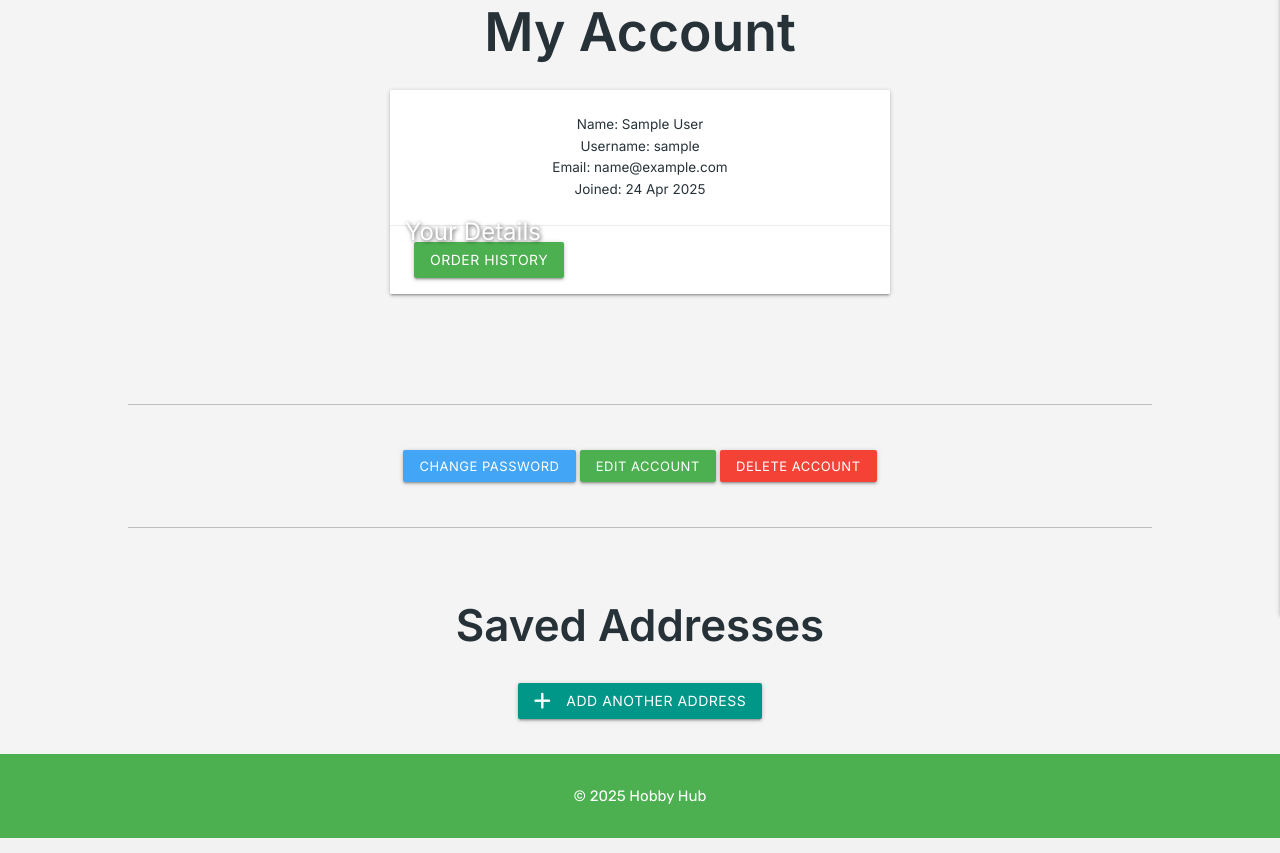
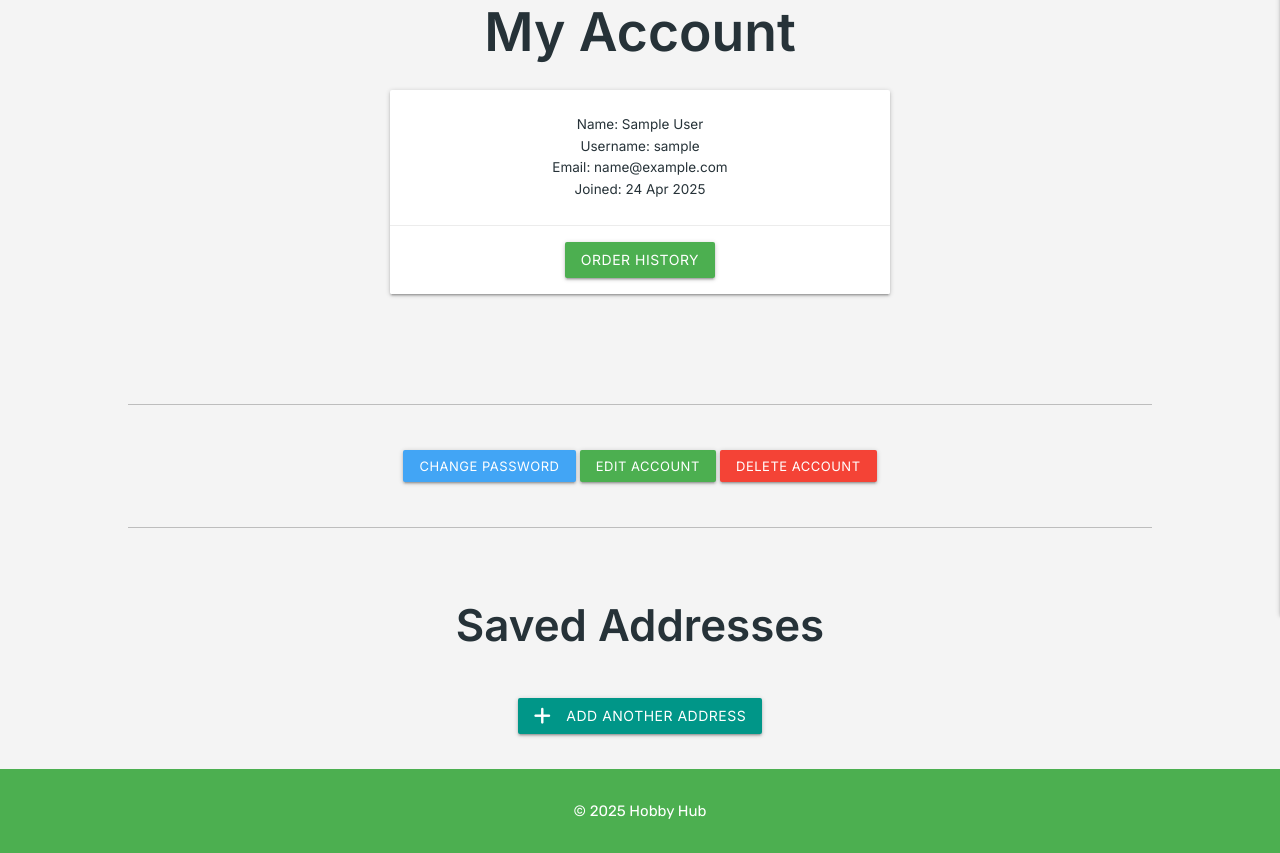
Before and after one commit to monkphin/HobbySub, a Django app: page /accounts/account/ in a window 1280 px wide. Shown: the part 245-1098 px from the top of the page. Run offline with Django 3.2, Linux system fonts and the light colour scheme; the visitor is signed in with stand-in values (Sample User, id 1); some libraries are stand-ins or nearby versions.

Commit message:
Users - tidied templates

```diff
--- a/static/css/style.css
+++ b/static/css/style.css
@@ -307,13 +307,6 @@ ul li i.left {
   }
 }
 
-.button-row {
-  display: flex;
-  gap: 1rem;
-  justify-content: center;
-  margin-bottom: 2rem;
-}
-
 .btn-group {
   display: flex;
   gap: 0.5rem;
@@ -501,3 +494,34 @@ h4 {
   z-index: 1;
   pointer-events: none;
 }
+
+.form-wrapper {
+  max-width: 700px;
+  margin: 0 auto;
+}
+
+.address-card {
+  min-height: 320px;
+}
+
+.button-row {
+  display: flex;
+  gap: 1rem;
+  justify-content: center;
+  margin-top: 2rem;
+  flex-wrap: wrap;
+}
+
+.padded-card-content {
+  padding-bottom: 2rem;
+}
+
+.card-action.centered-action {
+  text-align: center;
+}
+
+.center-btn {
+  display: flex;
+  justify-content: center;
+  align-items: center;
+}
--- a/users/templates/users/account.html
+++ b/users/templates/users/account.html
@@ -10,14 +10,13 @@
   <div class="row">
     <div class="details-wrapper">
       <div class="card details-card">
-        <div class="card-content">
-          <span class="card-title">Your Details</span>
+        <div class="card-content padded-card-content">
           <p><strong>Name:</strong> {{ request.user.first_name }} {{ request.user.last_name }}</p>
           <p><strong>Username:</strong> {{ request.user.username }}</p>
           <p><strong>Email:</strong> {{ request.user.email }}</p>
           <p><strong>Joined:</strong> {{ request.user.date_joined|date:"d M Y" }}</p>
         </div>
-        <div class="card-action">
+        <div class="card-action center-btn">
           <a href="{% url 'order_history' %}" class="btn green white-text">Order History</a>
         </div>
       </div>
@@ -52,7 +51,7 @@
 
 
   <div class="row">
-    <div class="col s12 center-align" style="margin-top: 1rem;">
+    <div class="col s12 center-align button-row">
       <a href="{% url 'add_address' %}" class="btn teal white-text">
         <i class="fas fa-plus left"></i> Add Another Address
       </a>
--- a/users/templates/users/includes/address_card.html
+++ b/users/templates/users/includes/address_card.html
@@ -1,5 +1,5 @@
-<div class="card z-depth-1" style="min-height: 320px;">
-    <div class="card-content left-align">
+<div class="card z-depth-1 address-card">
+  <div class="card-content left-align">
       <p class="grey-text text-darken-2"><strong>{{ address.recipient_f_name }} {{ address.recipient_l_name }}</strong></p>
       <p>{{ address.address_line_1 }}</p>
       {% if address.address_line_2 %}<p>{{ address.address_line_2 }}</p>{% endif %}
```
Also changed, not shown: users/templates/users/add_address.html (+2 -5 lines), users/templates/users/change_password.html (+2 -6 lines), users/templates/users/edit_account.html (+2 -6 lines), users/templates/users/login.html (+9 -2 lines), users/templates/users/register.html (+7 -6 lines).
